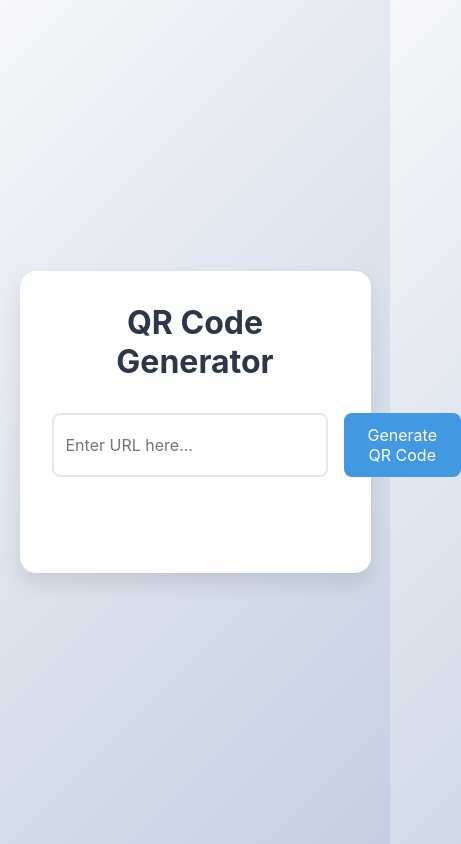
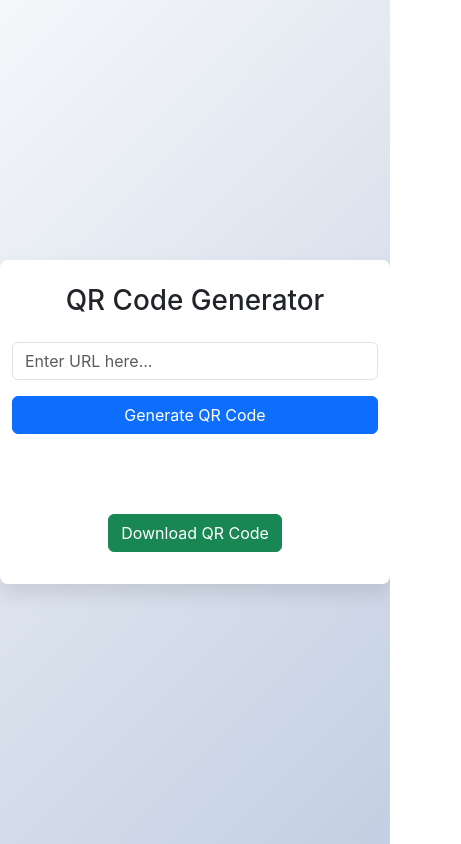
Before and after one commit to amandeep-singh-as/QR, a plain HTML site: page index.html in a window 390 px wide. Shown: the whole page, 461 px wide, since content can reach past the window. Drawn offline with nearby package versions, Linux system fonts and the light colour scheme; a small style sheet from the web is missing.

Commit message:
added bootstrap

```diff
--- a/index.html
+++ b/index.html
@@ -5,19 +5,24 @@
     <meta name="viewport" content="width=device-width, initial-scale=1.0">
     <title>QR Code Generator</title>
     <link rel="stylesheet" href="style.css">
+    <link href="https://cdn.jsdelivr.net/npm/bootstrap@5.3.3/dist/css/bootstrap.min.css" rel="stylesheet" integrity="sha384-9ndCyUaIbzAi2FUVXJi0CjmCapSmO7SnpJef0486qhLnuZ2cdeRhO02iuK6FUUVM" crossorigin="anonymous">
     <script src="https://cdn.jsdelivr.net/npm/qr-code-styling@1.6.0/lib/qr-code-styling.js"></script>
     <script src="https://kit.fontawesome.com/4bd13a3eb1.js" crossorigin="anonymous"></script>
 </head>
 <body>
-    <div class="container">
-        <h1>QR Code Generator</h1>
-        <div class="input-section">
-            <input type="text" id="urlInput" placeholder="Enter URL here..." />
-            <button id="generateBtn">Generate QR Code</button>
+    <div class="container py-4">
+        <h1 class="text-center mb-4">QR Code Generator</h1>
+        <div class="input-section row g-2 mb-4 justify-content-center">
+            <div class="col-12 col-md-8">
+                <input type="text" id="urlInput" class="form-control" placeholder="Enter URL here..." />
+            </div>
+            <div class="col-12 col-md-4 d-grid">
+                <button id="generateBtn" class="btn btn-primary">Generate QR Code</button>
+            </div>
         </div>
-        <div class="qr-section">
-            <div id="qrcode"></div>
-            <button id="downloadBtn" class="hidden">Download QR Code</button>
+        <div class="qr-section text-center">
+            <div id="qrcode" class="mb-3"></div>
+            <button id="downloadBtn" class="btn btn-success hidden mb-2">Download QR Code</button>
             <div id="shareSection" class="hidden">
                 <!-- <span>Share to:</span>
                 <div class="share-buttons">
@@ -37,6 +42,7 @@
             </div>
         </div>
      </div>
+    <script src="https://cdn.jsdelivr.net/npm/bootstrap@5.3.3/dist/js/bootstrap.bundle.min.js" integrity="sha384-ENjdO4Dr2bkBIFxQpeoA6DQD1KQ9Q8cbh6wr6LrZ8p1ztj0yM54f9PkFi3Lg3gBr" crossorigin="anonymous"></script>
     <script src="script.js"></script>
 </body>
 </html>
--- a/style.css
+++ b/style.css
@@ -172,3 +172,31 @@ button:hover {
     z-index: 1000;
     letter-spacing: 0.5px;
 }
+
+@media (max-width: 768px) {
+    .container {
+        padding: 1rem;
+        max-width: 100%;
+    }
+    .input-section {
+        flex-direction: column;
+        gap: 0.5rem;
+    }
+    .qr-section {
+        gap: 0.5rem;
+    }
+}
+
+@media (max-width: 480px) {
+    .container {
+        padding: 0.5rem;
+        border-radius: 0.5rem;
+    }
+    h1 {
+        font-size: 1.5rem;
+    }
+    input, button {
+        font-size: 0.95rem;
+        padding: 0.5rem 1rem;
+    }
+}
```
